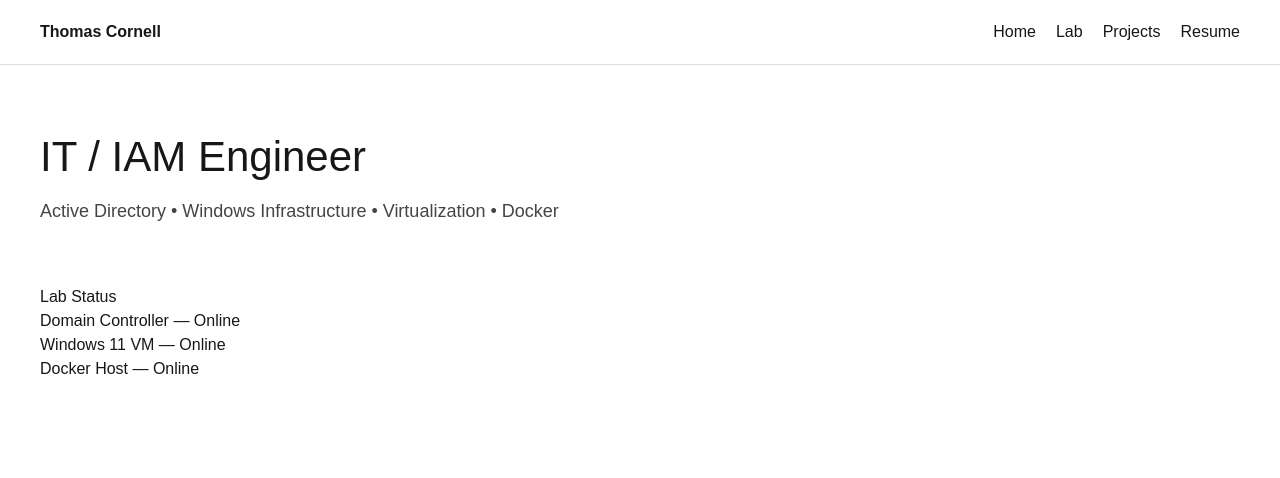
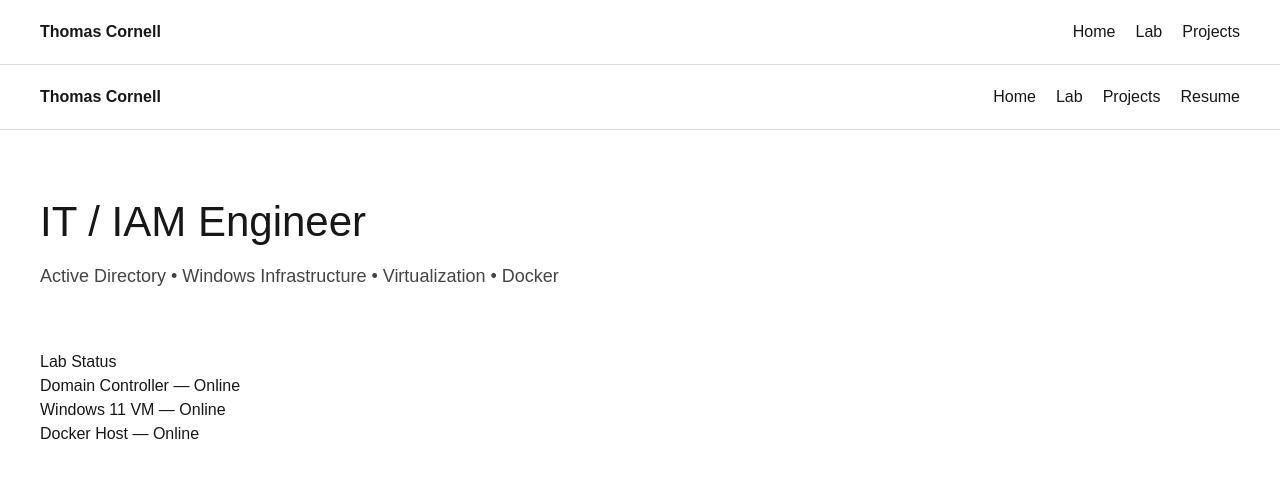
Before and after one commit to thcornell/portfolio-site, a Next.js app: page / in a window 1280 px wide. Shown: the top 478 px of the page. Built offline with nearby package versions, Linux system fonts and the light colour scheme.

Commit message:
move navigation to global layout

```diff
--- a/app/layout.tsx
+++ b/app/layout.tsx
@@ -1,33 +1,39 @@
-import type { Metadata } from "next";
-import { Geist, Geist_Mono } from "next/font/google";
+import Link from "next/link";
 import "./globals.css";
-
-const geistSans = Geist({
-  variable: "--font-geist-sans",
-  subsets: ["latin"],
-});
-
-const geistMono = Geist_Mono({
-  variable: "--font-geist-mono",
-  subsets: ["latin"],
-});
-
-export const metadata: Metadata = {
-  title: "Create Next App",
-  description: "Generated by create next app",
-};
 
 export default function RootLayout({
   children,
-}: Readonly<{
+}: {
   children: React.ReactNode;
-}>) {
+}) {
   return (
-    <html
-      lang="en"
-      className={`${geistSans.variable} ${geistMono.variable} h-full antialiased`}
-    >
-      <body className="min-h-full flex flex-col">{children}</body>
+    <html lang="en">
+      <body style={{ fontFamily: "Arial", margin: 0 }}>
+
+        {/* GLOBAL NAVBAR */}
+        <nav
+          style={{
+            display: "flex",
+            justifyContent: "space-between",
+            padding: "20px 40px",
+            borderBottom: "1px solid #ddd",
+          }}
+        >
+          <div style={{ fontWeight: "bold" }}>
+            Thomas Cornell
+          </div>
+
+          <div style={{ display: "flex", gap: "20px" }}>
+            <Link href="/">Home</Link>
+            <Link href="/lab">Lab</Link>
+            <Link href="/projects">Projects</Link>
+          </div>
+        </nav>
+
+        {/* PAGE CONTENT */}
+        <main>{children}</main>
+
+      </body>
     </html>
   );
 }
```
